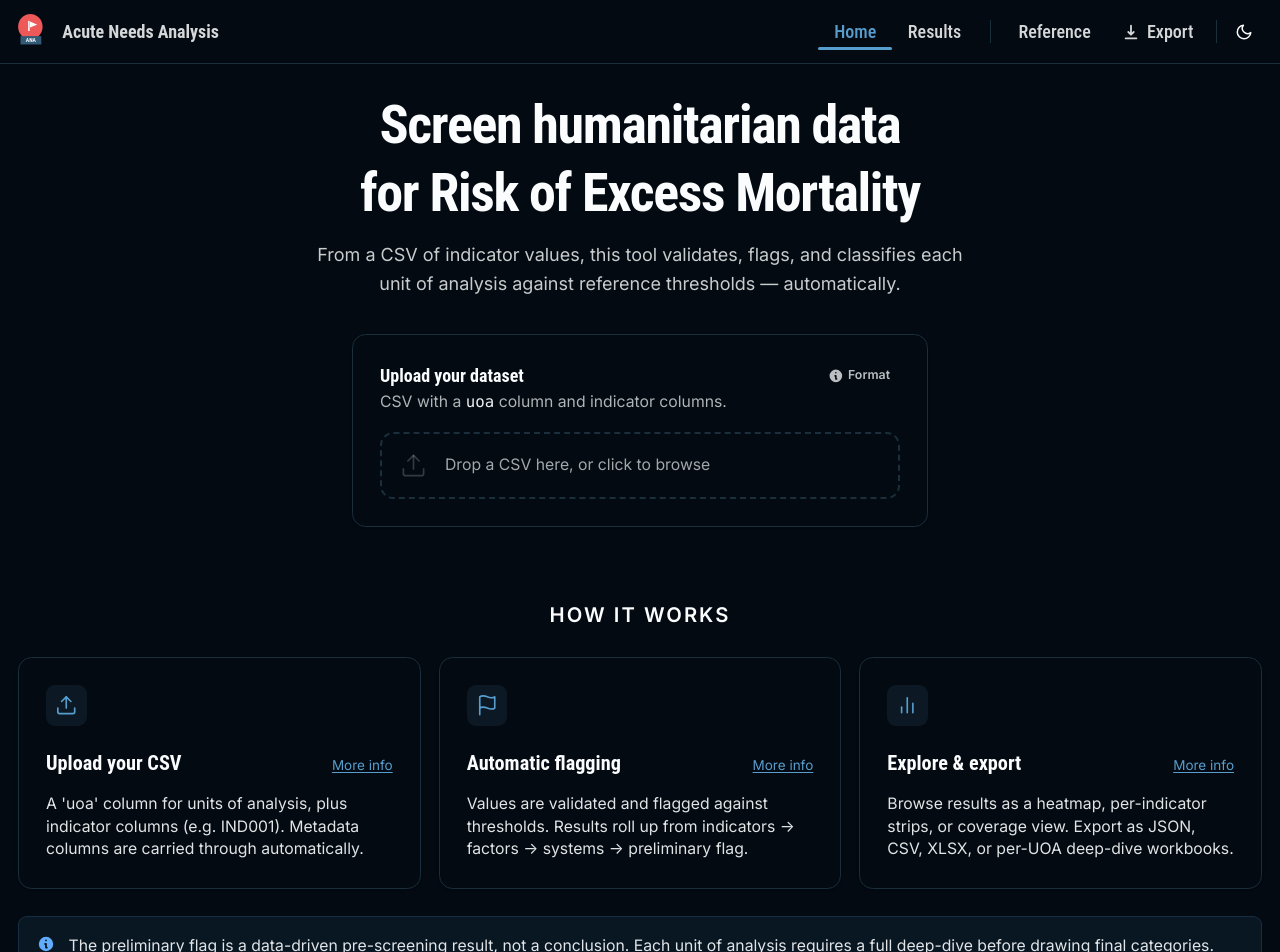
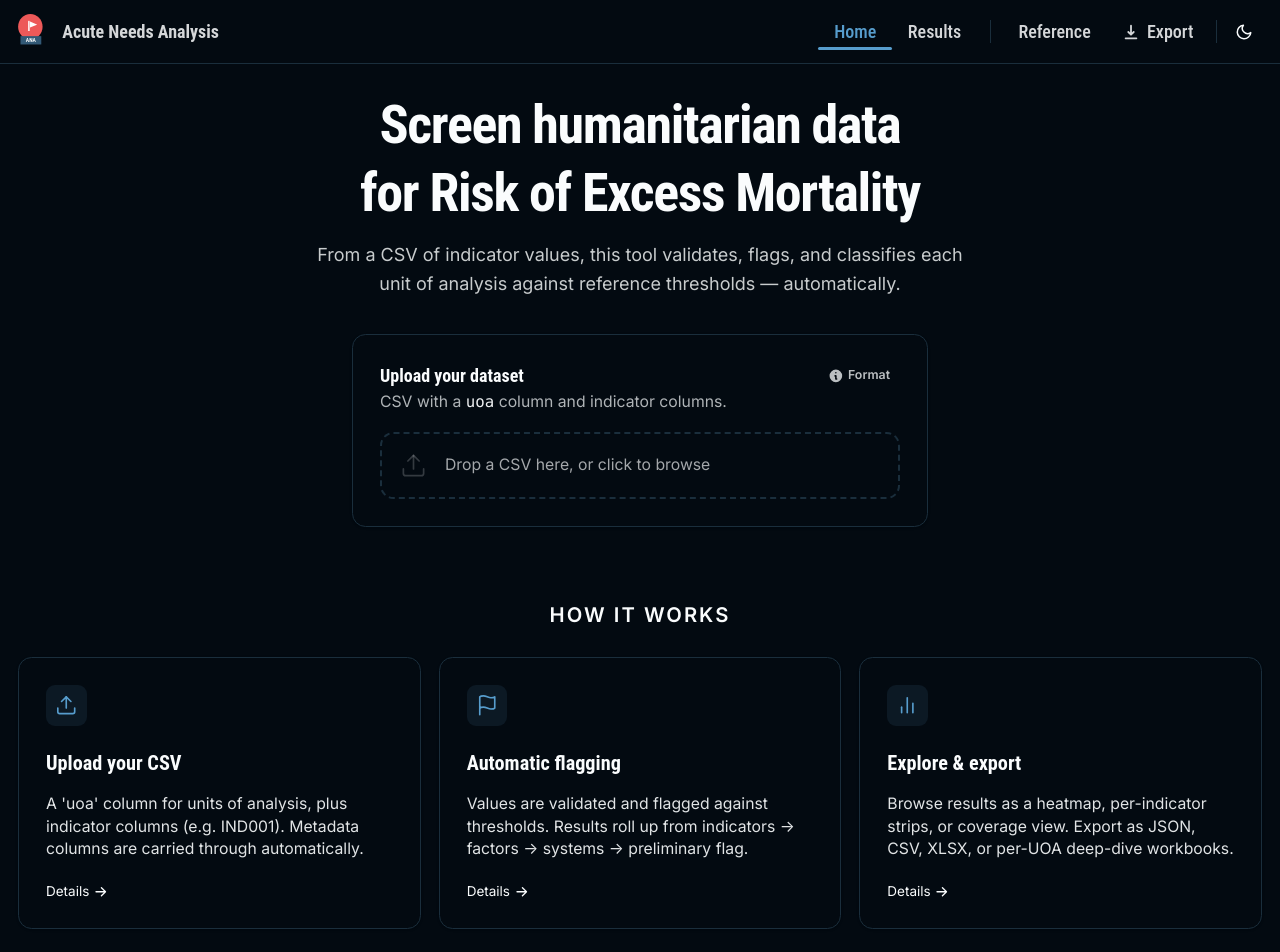
Before and after one commit to gnoblet/ANA_app_svelte, a SvelteKit app: page / in a window 1280 px wide. Shown: the top 952 px of the page. Built offline with nearby package versions, Linux system fonts and the light colour scheme; a web font is replaced by a local one.

Commit message:
refactor: enhance CsvUploader and step card components for improved accessibility and interactivity

```diff
--- a/src/lib/components/data/CsvUploader.svelte
+++ b/src/lib/components/data/CsvUploader.svelte
@@ -118,40 +118,72 @@
 				? 'border-success/40 bg-success/5 cursor-default'
 				: status === 'error'
 					? 'border-error/40 bg-error/5 cursor-pointer'
-					: 'border-base-300 hover:border-primary/50 cursor-pointer'
+					: 'border-base-300 hover:border-primary/80 cursor-pointer'
 	].join(' ')}
 	ondrop={onDrop}
 	ondragover={onDragOver}
 	ondragleave={onDragLeave}
 	onclick={triggerBrowse}
-	onkeydown={(e) => { if (e.key === 'Enter' || e.key === ' ') triggerBrowse(); }}
+	onkeydown={(e) => {
+		if (e.key === 'Enter' || e.key === ' ') triggerBrowse();
+	}}
 >
 	<!-- Icon -->
 	<div class="shrink-0">
 		{#if status === 'parsing'}
 			<span class="loading loading-spinner loading-sm text-primary"></span>
 		{:else if status === 'done'}
-			<svg xmlns="http://www.w3.org/2000/svg" class="text-success size-6" viewBox="0 0 24 24" fill="none" stroke="currentColor" stroke-width="1.5" stroke-linecap="round" stroke-linejoin="round" aria-hidden="true">
-				<path d="M22 11.08V12a10 10 0 1 1-5.93-9.14"/>
-				<polyline points="22 4 12 14.01 9 11.01"/>
+			<svg
+				xmlns="http://www.w3.org/2000/svg"
+				class="text-success size-6"
+				viewBox="0 0 24 24"
+				fill="none"
+				stroke="currentColor"
+				stroke-width="1.5"
+				stroke-linecap="round"
+				stroke-linejoin="round"
+				aria-hidden="true"
+			>
+				<path d="M22 11.08V12a10 10 0 1 1-5.93-9.14" />
+				<polyline points="22 4 12 14.01 9 11.01" />
 			</svg>
 		{:else if status === 'error'}
-			<svg xmlns="http://www.w3.org/2000/svg" class="text-error size-6" viewBox="0 0 24 24" fill="none" stroke="currentColor" stroke-width="1.5" stroke-linecap="round" stroke-linejoin="round" aria-hidden="true">
-				<circle cx="12" cy="12" r="10"/>
-				<line x1="12" y1="8" x2="12" y2="12"/>
-				<line x1="12" y1="16" x2="12.01" y2="16"/>
+			<svg
+				xmlns="http://www.w3.org/2000/svg"
+				class="text-error size-6"
+				viewBox="0 0 24 24"
+				fill="none"
+				stroke="currentColor"
+				stroke-width="1.5"
+				stroke-linecap="round"
+				stroke-linejoin="round"
+				aria-hidden="true"
+			>
+				<circle cx="12" cy="12" r="10" />
+				<line x1="12" y1="8" x2="12" y2="12" />
+				<line x1="12" y1="16" x2="12.01" y2="16" />
 			</svg>
 		{:else}
-			<svg xmlns="http://www.w3.org/2000/svg" class="text-base-content/20 size-6" viewBox="0 0 24 24" fill="none" stroke="currentColor" stroke-width="1.5" stroke-linecap="round" stroke-linejoin="round" aria-hidden="true">
-				<path d="M21 15v4a2 2 0 0 1-2 2H5a2 2 0 0 1-2-2v-4"/>
-				<polyline points="17 8 12 3 7 8"/>
-				<line x1="12" y1="3" x2="12" y2="15"/>
+			<svg
+				xmlns="http://www.w3.org/2000/svg"
+				class="text-base-content/20 size-6"
+				viewBox="0 0 24 24"
+				fill="none"
+				stroke="currentColor"
+				stroke-width="1.5"
+				stroke-linecap="round"
+				stroke-linejoin="round"
+				aria-hidden="true"
+			>
+				<path d="M21 15v4a2 2 0 0 1-2 2H5a2 2 0 0 1-2-2v-4" />
+				<polyline points="17 8 12 3 7 8" />
+				<line x1="12" y1="3" x2="12" y2="15" />
 			</svg>
 		{/if}
 	</div>
 
 	<!-- Text -->
-	<div class="flex-1 min-w-0">
+	<div class="min-w-0 flex-1">
 		{#if status === 'parsing'}
 			<p class="text-sm font-medium">Parsing…</p>
 		{:else if status === 'done'}
--- a/src/routes/+page.svelte
+++ b/src/routes/+page.svelte
@@ -375,10 +375,11 @@
 	<p class="mb-6 text-center text-lg font-semibold tracking-widest uppercase">How it works</p>
 	<div class="grid grid-cols-1 gap-4 sm:grid-cols-3">
 		{#each steps as step, i (i)}
-			<div
-				class="card bg-base-100 border-base-300 hover:border-primary border shadow-sm hover:shadow-lg"
+			<button
+				class="card bg-base-100 border-base-300 hover:border-primary group cursor-pointer border shadow-sm transition-shadow hover:shadow-lg"
+				onclick={() => openStep(i)}
 			>
-				<div class="card-body">
+				<div class="card-body text-left">
 					<!-- Icon -->
 					<div
 						class="bg-primary/10 text-primary flex size-9 items-center justify-center rounded-lg"
@@ -412,19 +413,28 @@
 						</svg>
 					</div>
 
-					<!-- Title + more info -->
-					<div class="mt-3 flex items-baseline justify-between gap-2">
-						<h3 class="text-lg font-semibold">{step.title}</h3>
-						<button
-							class="text-primary hover:text-primary shrink-0 cursor-pointer text-xs underline underline-offset-2 transition-colors duration-150"
-							onclick={() => openStep(i)}
+					<h3 class="mt-3 text-lg font-semibold">{step.title}</h3>
+					<p class="text-base-content/90 mt-1 text-sm">{step.desc}</p>
+					<p
+						class="group-hover:text-primary mt-3 flex items-center gap-1 text-xs duration-150 group-hover:font-bold"
+					>
+						Details
+						<svg
+							xmlns="http://www.w3.org/2000/svg"
+							class="size-3 translate-x-0 transition-transform duration-150 group-hover:translate-x-0.5"
+							viewBox="0 0 20 20"
+							fill="currentColor"
+							aria-hidden="true"
 						>
-							More info
-						</button>
-					</div>
-					<p class="text-base-content/90 mt-1 text-sm">{step.desc}</p>
+							<path
+								fill-rule="evenodd"
+								d="M10.293 3.293a1 1 0 011.414 0l6 6a1 1 0 010 1.414l-6 6a1 1 0 01-1.414-1.414L14.586 11H3a1 1 0 110-2h11.586l-4.293-4.293a1 1 0 010-1.414z"
+								clip-rule="evenodd"
+							/>
+						</svg>
+					</p>
 				</div>
-			</div>
+			</button>
 		{/each}
 	</div>
 </div>
```
